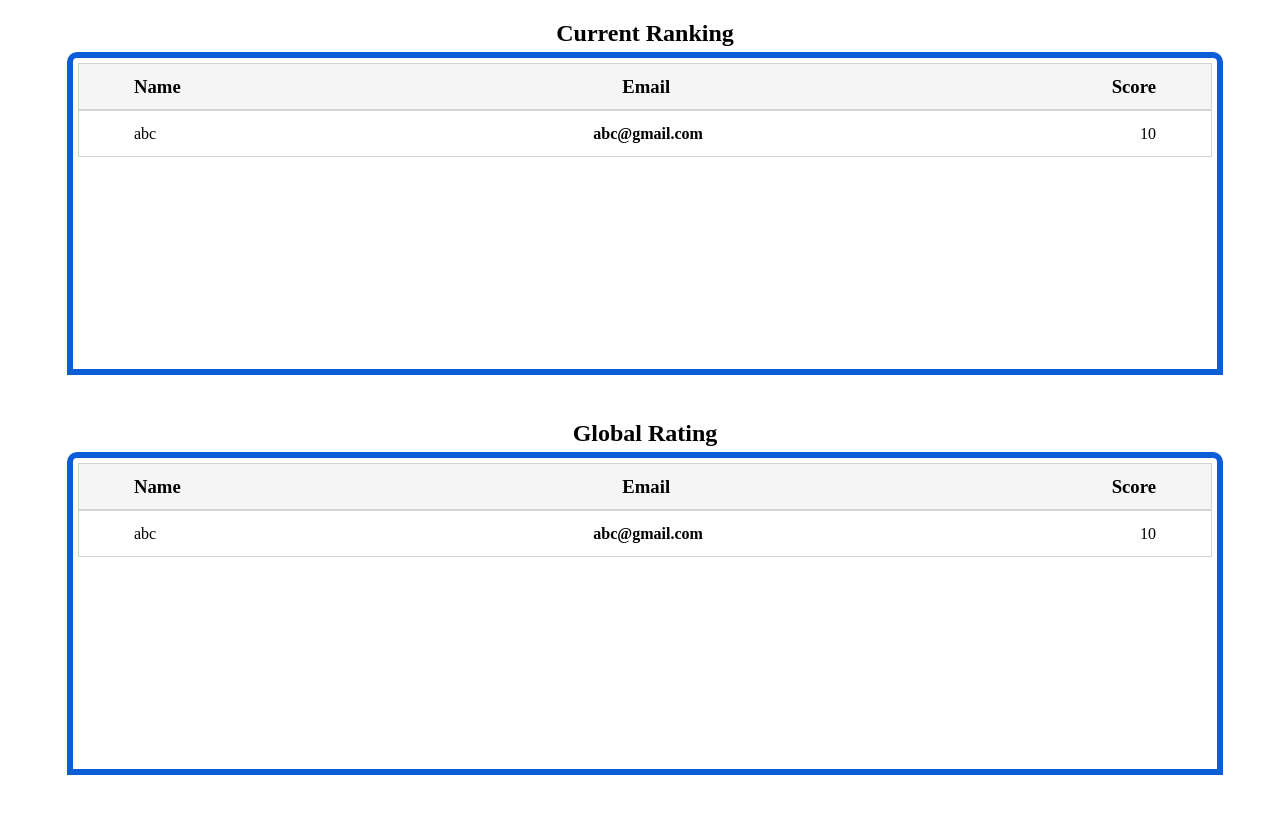
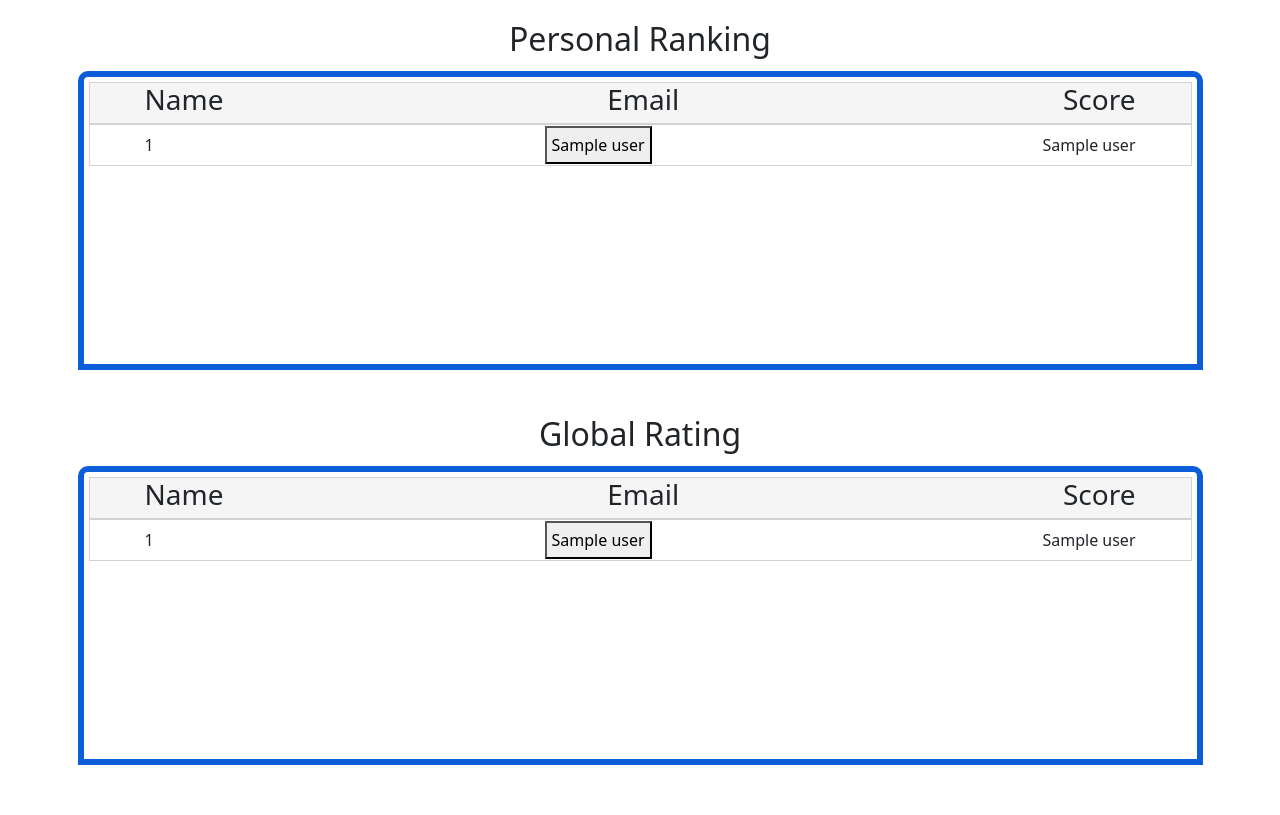
Before and after one commit to Mizan-Ali/Social-Coding-Experiences, a Flask app: template website/templates/leaderboard.html in a window 1280 px wide. Shown: the top 815 px of the page. After the commit the page ends 765 px from the top, so only its background shows below. Run offline with Flask 2, Linux system fonts and the light colour scheme; the template is opened without the code that fills it: most values are stand-ins (such as "Sample title", 1, 10 or a date in 2020); some libraries are stand-ins or nearby versions.

Commit message:
[updated] leaderboard

```diff
--- a/website/templates/leaderboard.html
+++ b/website/templates/leaderboard.html
@@ -1,26 +1,29 @@
-<!DOCTYPE html>
-<html lang="en">
-<head>
-    <meta charset="UTF-8">
-    <meta http-equiv="X-UA-Compatible" content="IE=edge">
-    <meta name="viewport" content="width=device-width, initial-scale=1.0">
-    <title>Document</title>
+{% extends "base.html" %}
+
+{% block head %}
+<title>Leaderboard</title>
 <link rel="stylesheet" href="{{ url_for('static', filename='css/leaderboard_style.css') }}">
-</head>
-<body>
+{% endblock %}
+
+
+{% block content %}
 <div class="rating">
-        <h2>Current Ranking</h2>
+    <h2>Personal Ranking</h2>
     <div class="cur_rating">
         <div class="rating_card_common c_rating_head">
             <h3>Name</h3>
             <h3>Email</h3>
             <h3>Score</h3>
         </div>
+        {% for user in friends_leaderboard %}
         <div class="rating_card_common c_rating_data">
-                <span>abc</span>
-                <a href="{{ url_for('views.public_profile') }}">abc@gmail.com</a>
-                <span>10</span>
+            <span>{{ user[0] }}</span>
+            <form action="{{ url_for('views.public_profile') }}" method="post">
+                <button type="submit" name="email" value="{{ user[1] }}">{{ user[1] }}</button>
+            </form>
+            <span>{{ user[2] }}</span>
         </div>
+        {% endfor %}
     </div>
 
     <h2>Global Rating</h2>
@@ -30,12 +33,15 @@
             <h3>Email</h3>
             <h3>Score</h3>
         </div>
+        {% for user in global_leaderboard %}
         <div class="rating_card_common c_rating_data">
-                <span>abc</span>
-                <a href="{{ url_for('views.public_profile') }}">abc@gmail.com</a>
-                <span>10</span>
+            <span>{{ user[0] }}</span>
+            <form action="{{ url_for('views.public_profile') }}" method="post">
+                <button type="submit" name="email" value="{{ user[1] }}">{{ user[1] }}</button>
+            </form>
+            <span>{{ user[2] }}</span>
+        </div>
+        {% endfor %}
     </div>
 </div>
-    </div>
-</body>
-</html>
+{% endblock %}
--- a/website/templates/login.html
+++ b/website/templates/login.html
@@ -20,5 +20,3 @@
         </div>
     </div>
 {% endblock %}
-
-</html>
--- a/website/templates/profile.html
+++ b/website/templates/profile.html
@@ -79,7 +79,7 @@
             <li class="list-group-item d-flex justify-content-between align-items-center">
               <img src="../static/image/trophy.png" alt="Search" class="sidebar_logo">
               <div style="width: 100%;margin-left: 30px;">
-                <a href="#" style="text-decoration: none;color: black;font-weight: 500;">Leaderboard</a>
+                <a href="{{ url_for('views.leaderboard') }}" style="text-decoration: none;color: black;font-weight: 500;">Leaderboard</a>
               </div>
             </li>
             <li class="list-group-item d-flex justify-content-between align-items-center">
@@ -243,5 +243,3 @@
   </div>
 </div>
 {% endblock %}
-
-</html>
--- a/website/templates/publicprofile.html
+++ b/website/templates/publicprofile.html
@@ -207,5 +207,3 @@
   </div>
 </div>
 {% endblock %}
-
-</html>
--- a/website/templates/signup.html
+++ b/website/templates/signup.html
@@ -32,5 +32,3 @@
         </div>
     </div>
 {% endblock %}
-
-</html>
```
Also changed, not shown: website/modify.py (+18 -2 lines), website/user.py (+13 -11 lines), website/views.py (+13 -7 lines). Lines whose indentation alone changed are shown as unchanged.
